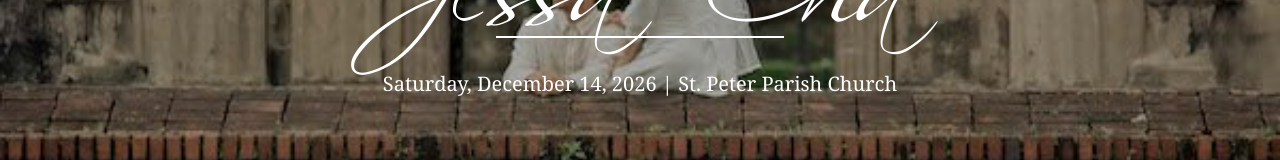
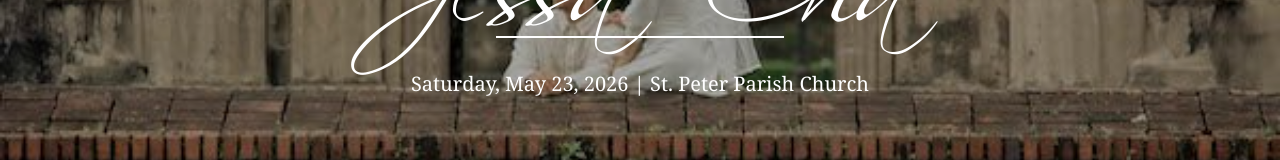
Before and after one commit to bryancaranza/wedding-invitation-app, a React (Vite) app: page / in a window 1280 px wide. Shown: the part 438-598 px from the top of the page. Built offline with nearby package versions, Linux system fonts and the light colour scheme.

Commit message:
change date

```diff
--- a/src/pages/Home.tsx
+++ b/src/pages/Home.tsx
@@ -92,7 +92,7 @@ const Home = () => {
           <div className="my-4 border-t-2 border-white w-72 mx-auto" />
 
           <p className="font-serif text-lg sm:text-xl mt-4">
-            Saturday, December 14, 2026 | St. Peter Parish Church
+            Saturday, May 23, 2026 | St. Peter Parish Church
           </p>
         </section>
 
```
